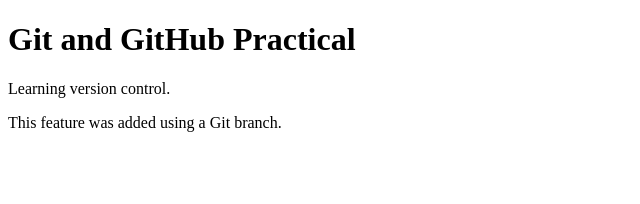
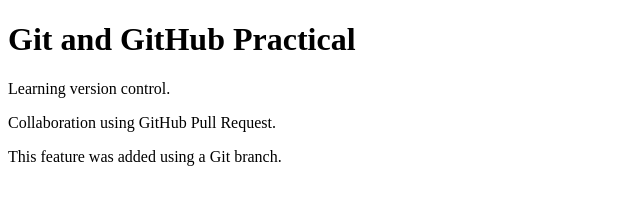
Before and after one commit to Poojan-007/git-lab, a plain HTML site: page index.html in a window 1280 px wide. Shown: the whole page, without its empty margins (0-640 px from the left). Drawn offline with Linux system fonts and the light colour scheme.

Commit message:
Added collaboration feature

```diff
--- a/index.html
+++ b/index.html
@@ -6,6 +6,7 @@
 <body>
     <h1>Git and GitHub Practical</h1>
     <p>Learning version control.</p>
+<p>Collaboration using GitHub Pull Request.</p>
 </body>
 </html>
 <p>This feature was added using a Git branch.</p>
```
